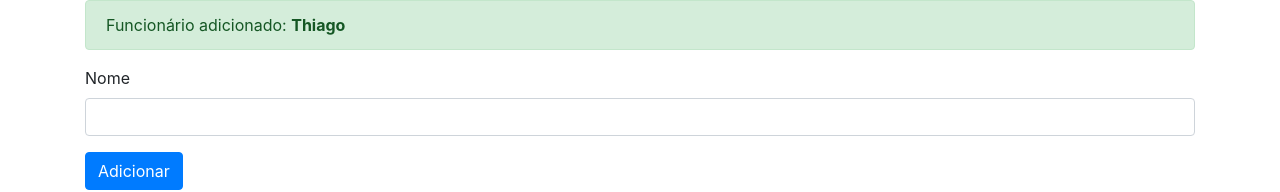
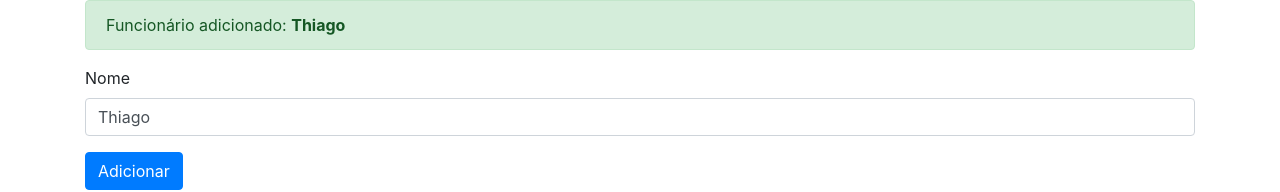
Before and after one commit to danielaraujo-be/meuprojeto, an Angular app: page / in a window 1280 px wide. Shown: the top 192 px of the page. Built offline with nearby package versions, Linux system fonts and the light colour scheme.

Commit message:
Usando Property Binding

```diff
--- a/src/app/app.component.html
+++ b/src/app/app.component.html
@@ -5,8 +5,8 @@
 
     <div class="form-group">
         <label>Nome</label>
-        <input type="text" class="form-control" #nomeInput>
+        <input type="text" class="form-control" (input)="alterarNome($event)" [value]="nome">
     </div>
 
-    <button type="button" class="btn btn-primary" (click)="adicionar(nomeInput.value)">Adicionar</button>
+    <button type="button" class="btn btn-primary" (click)="adicionar()" [disabled]="nome.length == 0">Adicionar</button>
 </div>
--- a/src/app/app.component.ts
+++ b/src/app/app.component.ts
@@ -9,6 +9,12 @@
   nome = 'Thiago';
 
   adicionar(nome: string) {
-    this.nome = nome;
+    console.log(`Adicionando ${this.nome}`);
+    const numero = Math.round(Math.random() * 100);
+    this.nome = 'João ' + numero;
+  }
+
+  alterarNome(event) {
+    this.nome = event.target.value;
   }
 }
```
